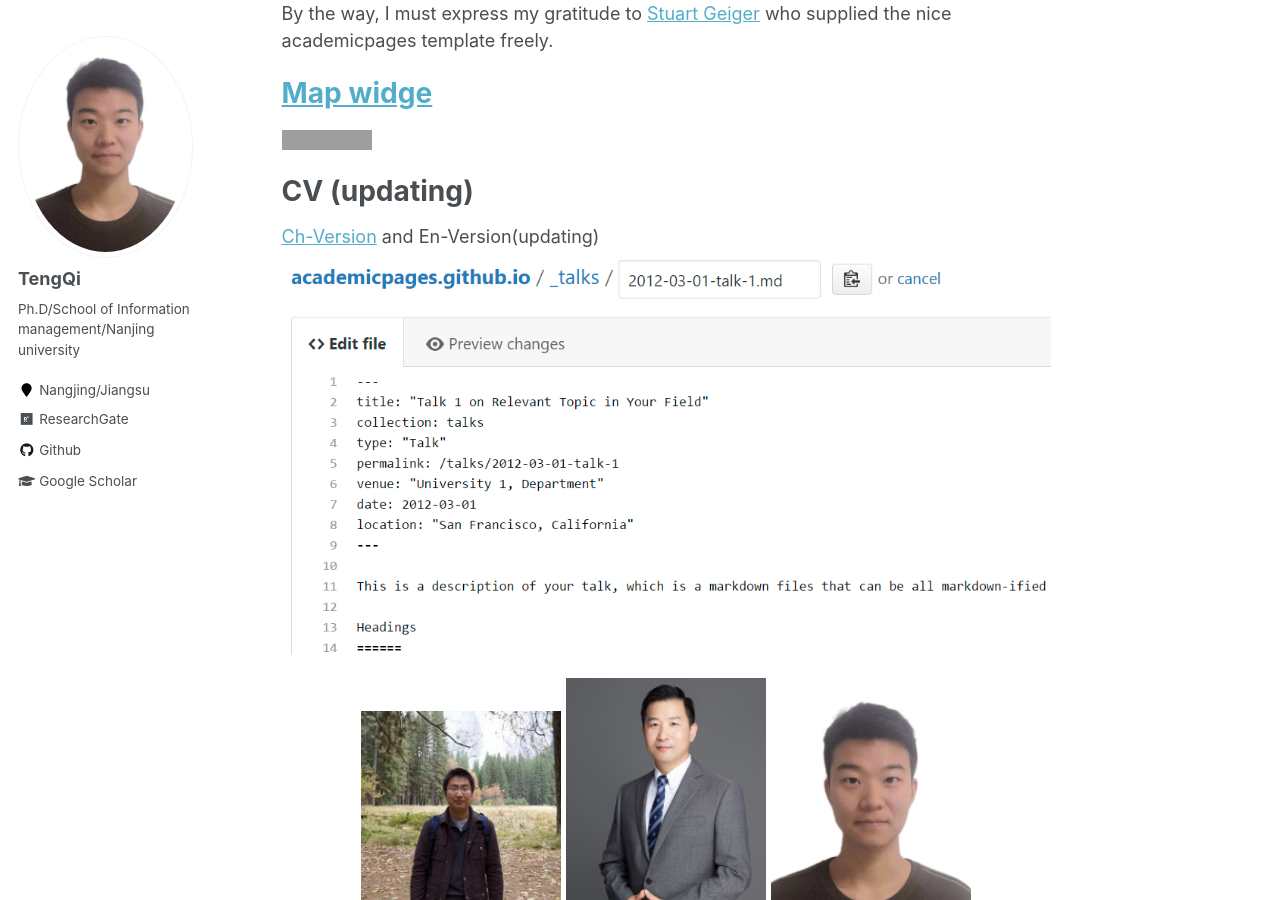
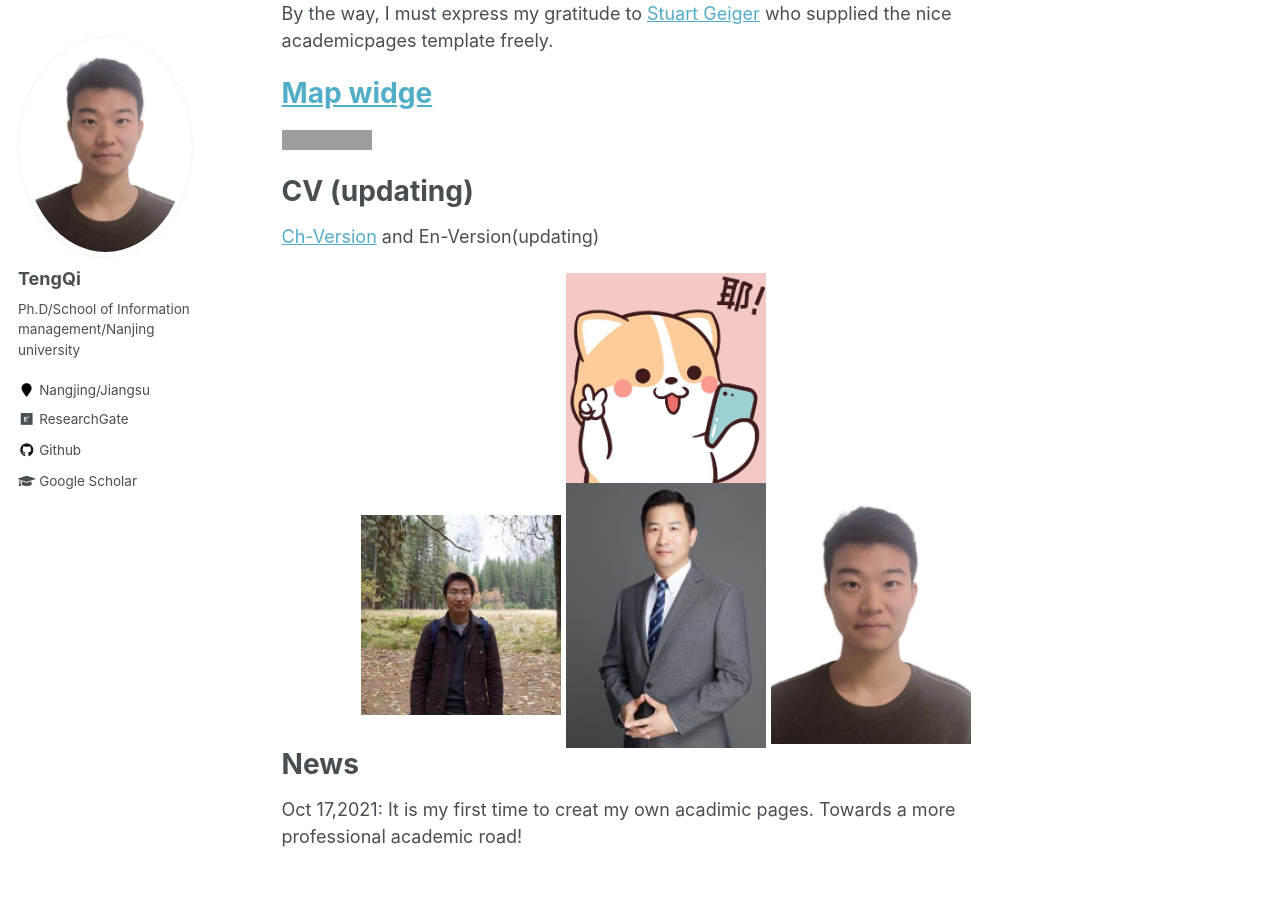
Before and after one commit to tengqi159/tengqi.github.io, a Jekyll site: the page built from _pages/about.md, in a window 1280 px wide and 900 px high, scrolled down 346 px. Built offline with Jekyll 4.4.1, drawn with Linux system fonts in a browser that asks for light colours; grey boxes are pictures that could not be loaded.

Commit message:
Update about.md

```diff
--- a/_pages/about.md
+++ b/_pages/about.md
@@ -26,7 +26,10 @@
 CV (updating)
 ========
 [Ch-Version](https://github.com/tengqi159/tengqi.github.io/blob/main/CV.pdf) and En-Version(updating)
-![Editing a markdown file for a talk](/images/editing-talk.png)
+
+<center class="half">
+    <img src="cute1.png" width="200"/>
+</center>
 
 
 
```
